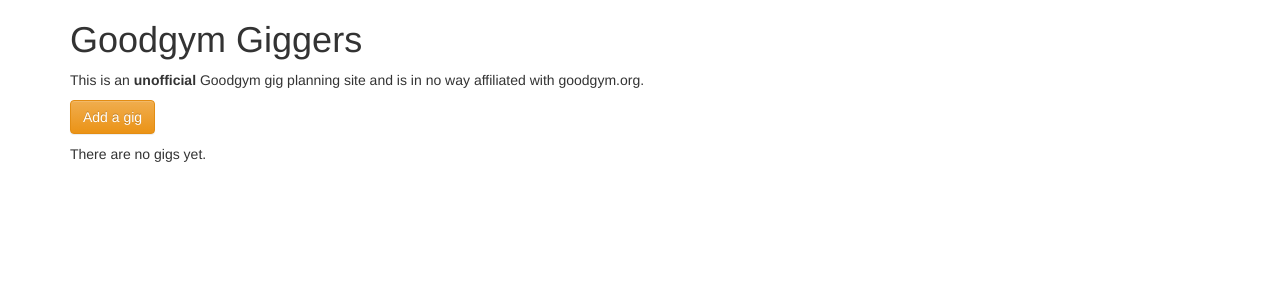
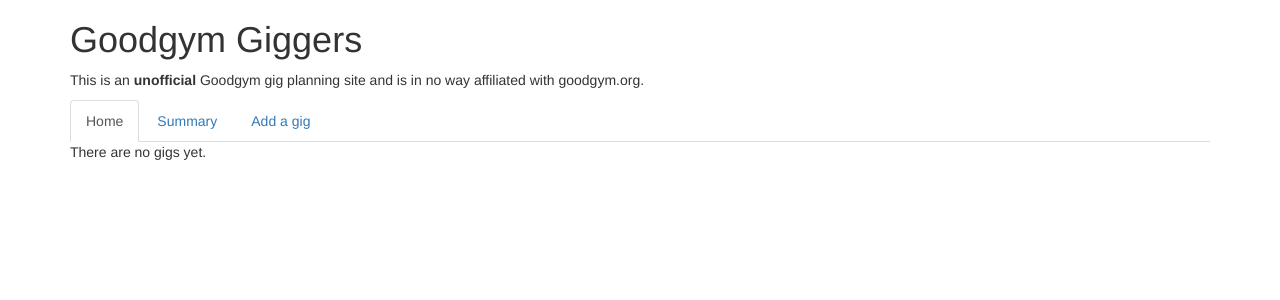
Before and after one commit to richardgiddings/gig_planner, a Django app: page /gigs/ in a window 1280 px wide. Shown: the top 300 px of the page. Run offline with Django 3.2, Linux system fonts and the light colour scheme; data that the repository does not hold is empty; parts of the project's set-up code (start-up, migrations or seed data) failed here and were passed over; some libraries are stand-ins or nearby versions.

Commit message:
- Add menu to the top of the index page. - Header has moved to base.html - Remove styling that isn't needed anymore.

```diff
--- a/gigs/templates/gigs/index.html
+++ b/gigs/templates/gigs/index.html
@@ -1,23 +1,17 @@
 {% extends "base.html" %}
 
-{% block header %}
-<div class="page-header">
-    <h1>Goodgym Giggers</h1>
-    <p>This is an <strong>unofficial</strong> Goodgym gig planning site and is in no way affiliated with goodgym.org.</p>
-</div>
+{% block navigation %}
+<ul class="nav nav-tabs">
+  <li role="presentation" class="active"><a href="{% url 'gigs:index' %}">Home</a></li>
+  <li role="presentation"><a href="{% url 'gigs:summary' %}">Summary</a></li>
+  <li role="presentation"><a href="{% url 'gigs:add_gig' %}">Add a gig</a></li>
+</ul>
 {% endblock %}
 
 {% block content %}
-<div class="row row--margin-bottom">
-    <div class="col-xs-12">
-        <form action="{% url 'gigs:add_gig' %}" method="get" class="form-align">
-            <input type="submit" value="Add a gig" class="btn btn-warning"/>
-        </form>
-    </div>
-</div>
 {% if gig_list %}
     {% for gig in gig_list %}
-    <div class="row">
+    <div class="row row--margin-top">
         <div class="col-xs-12">
             <div class="panel panel-default">
                 <div class="panel-heading">
```
